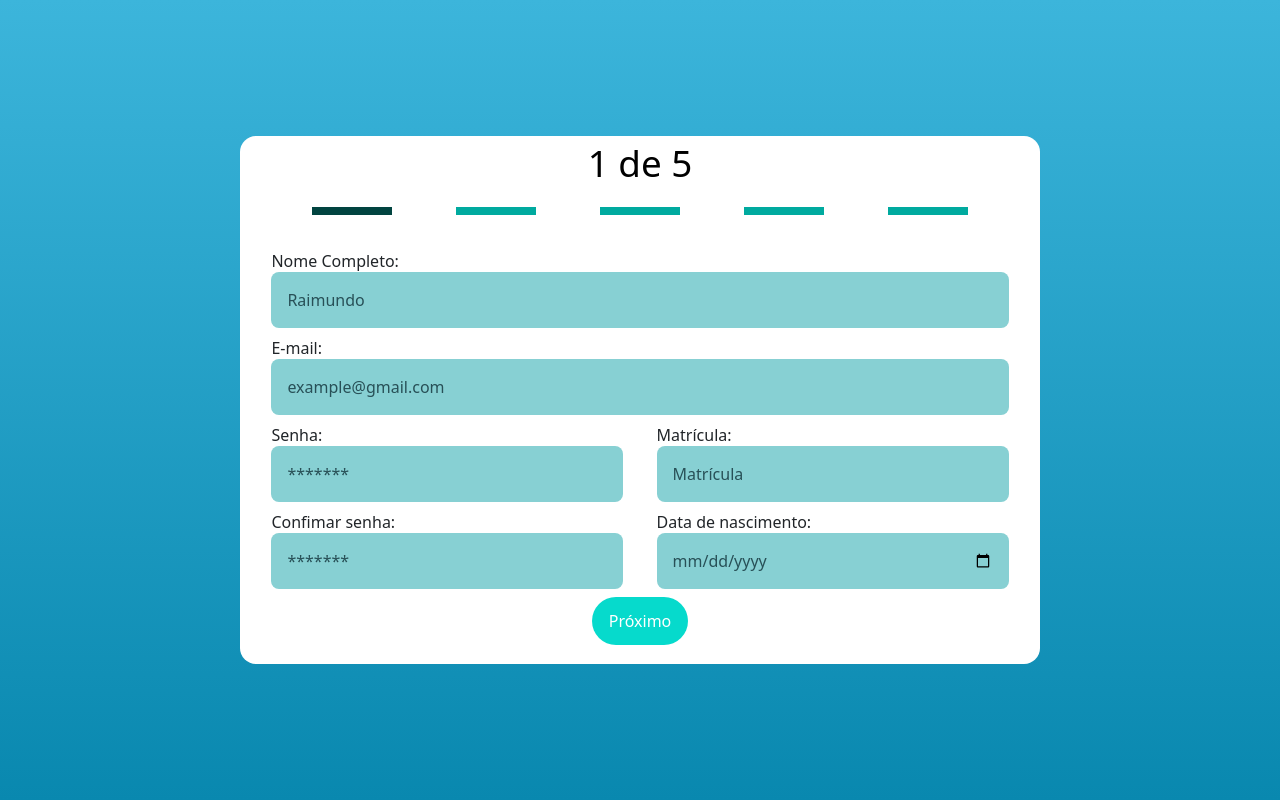
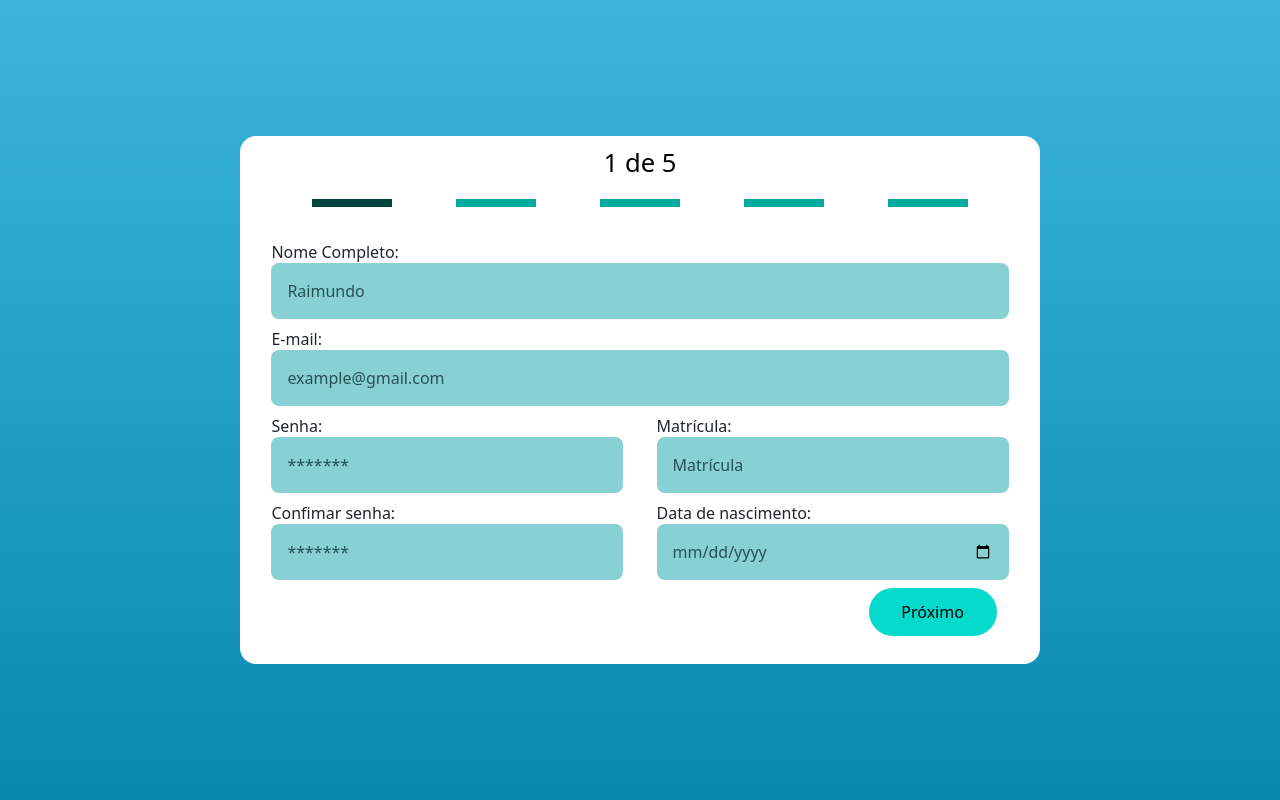
Before and after one commit to Andre-MB/admin-app-estacio, a PHP site: page /pages/formStep1.php in a window 1280 px wide. Run offline with PHP 8.4, Linux system fonts and the light colour scheme.

Commit message:
Button Hover uses Jquery, create pages to formStep2-4

```diff
--- a/css/formSteps.css
+++ b/css/formSteps.css
@@ -12,7 +12,7 @@
     color: #000;
     text-align: center;
     font-weight: thin;
-    font-size: 2.3em;
+    font-size: 1.6em;
 }
 
 .rect-user {
@@ -75,12 +75,23 @@ form p {
     width: 22em;
 }
 
-#next_button {
+.next_button_in {
     text-align: center;
-    color: #fff;
+    color: #000;
     background-color: var(--corbnt);
     border: none;
     border-radius: 5em;
-    width: 6em;
+    width: 8em;
     height: 3em;
 }
+
+.next_button_out {
+    text-align: center;
+    background-color: var(--corbnt);
+    color: #fff;
+    border: none;
+    border-radius: 5em;
+    width: 8em;
+    height: 3em;
+    font-weight: bolder;
+}
--- a/js/register.js
+++ b/js/register.js
@@ -1,4 +1,20 @@
 $(document).ready(function() {
+    const hoverButtonCSS = {
+        "mouseIn": {
+            "color": "#000",
+            "font-weight": "bolder"
+        },
+    }
+
+    $("#next_button").hover(function() {
+        console.log("hover");
+        $(this).removeClass("next_button_out");
+        $(this).addClass("next_button_in")
+    }, function() {
+        $(this).removeClass("next_button_in");
+        $(this).addClass("next_button_out");
+    })
+
     let currentStep = 1;
     let counter = 1;
     var dataUser = {
--- a/pages/formStep1.php
+++ b/pages/formStep1.php
@@ -60,8 +60,8 @@
                                     </div>
                                 </div>
                         </div>
-                        <div class="d-flex align-items-center justify-content-center container-fluid">
-                            <button id="next_button" class="d-flex align-items-center justify-content-center" type="submit" name="btnForm1">Próximo</button>
+                        <div class="d-flex align-items-center justify-content-end container-fluid">
+                            <button id="next_button" class="d-flex align-items-center justify-content-center next_button_in" type="submit" name="btnForm1">Próximo</button>
                         </div>
                     </form>
                 </div>
```
Also changed, not shown: pages/formStep3.php (added), pages/formStep4.php (added).
